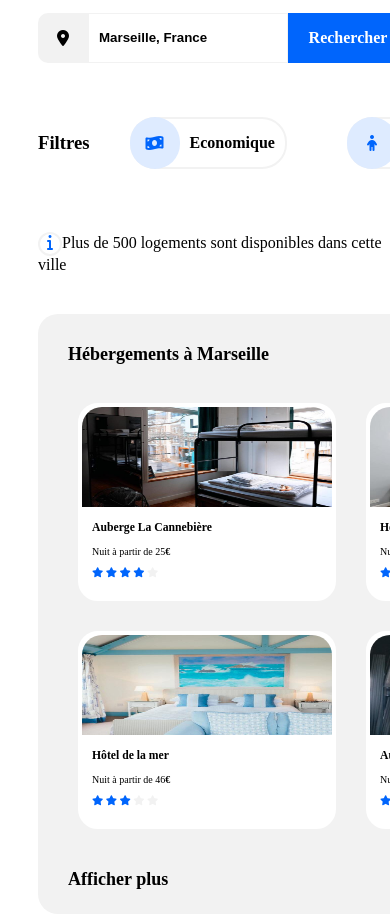
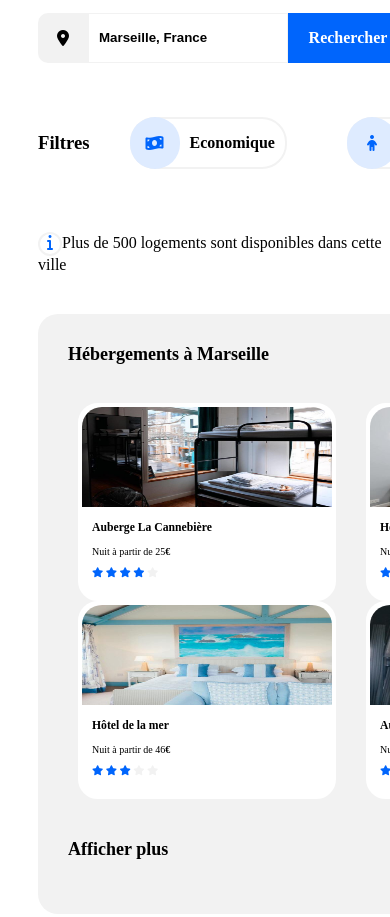
Before and after one commit to ajagen94/AjagenRamsamy_2_20082021, a plain HTML site: page index.html in a window 390 px wide. Shown: the part 183-1100 px from the top of the page. Drawn offline with Linux system fonts and the light colour scheme; a web font is replaced by a local one.

Commit message:
responsiveactualisation

```diff
--- /dev/null
+++ b/css/styleresponsive.css
@@ -0,0 +1,12 @@
+@media all and(max-width: 420px){
+    #lieu{  display:flex;
+            flex-direction: column-reverse;
+         }
+
+    #blocimg{   flex-wrap: nowrap;
+                flex-direction: column;
+            }
+
+    .plan{  flex-direction: column;
+         }
+}
--- a/css/styles.css
+++ b/css/styles.css
@@ -139,7 +139,6 @@
         #hebergement{   display:flex;
                         flex-wrap: wrap;
                         flex-direction: column;
-                        flex:2;
                         height:600px;
                         font-size:10px;
                         background-color:#fff;
@@ -158,19 +157,17 @@
                         height: 100px;
                         border-radius: 20px 20px 0px 0px;}
 
-        .blocimg1{      display: flex;
+        .blocimg{       display: flex;
+                        flex-wrap: wrap;
                         flex-direction: row;
+                        width: 865px;
                         margin-top: 20px;
                         margin-left:20px;
                         margin-right: 20px;
                         margin-bottom: 10px;
                         }
 
-        .blocimg2{      display: flex;
-                        flex-direction: row;
-                        margin: 20px 20px 10px 20px;
 
-                        }
 
         .element {      border: solid 4px white;
                         border-radius: 20px;
--- a/index.html
+++ b/index.html
@@ -3,7 +3,9 @@
 
 <head>
     <meta charset="UTF-8">
+    <meta name="viewport" content="width=device-width,initial-scale=1">
     <link rel="stylesheet" type="text/css" href="./css/styles.css">
+    <link rel="stylesheet" type="text/css" href="./css/styleresponsive.css">
     <script src="https://kit.fontawesome.com/192283f0cf.js" crossorigin="anonymous"></script>
     <title>
         Réservia
@@ -50,7 +52,7 @@
         <section id="lieu">
             <div id="hebergement">
                 <H3 class="heberge">Hébergements à Marseille</H3>
-                <div class="blocimg1">
+                <div class="blocimg">
                     <div class="element"><img src="./images/hebergements/4_small/marcus-loke-WQJvWU_HZFo-unsplash.jpg" alt="chambre cannebiere" class="imageheberge">
                     <div class="textheberge"><h3>Auberge La Cannebière</h3><p>Nuit à partir de 25<b>€</b></p>
                         <i class="fas fa-star etoilebleu"></i>
@@ -75,8 +77,7 @@
                                     <i class="fas fa-star etoilebleu"></i>
                                         <i class="fas fa-star etoilegrise"></i></div>
                     </div>
-                </div>
-                <div class="blocimg2">
+
                     <div class="element"><img src="./images/hebergements/4_small/annie-spratt-Eg1qcIitAuA-unsplash.jpg" alt="chambre mer" class="imageheberge"><br>
                         <div class="textheberge"><h3>Hôtel de la mer</h3><p>Nuit à partir de 46<b>€</b></p>
                         <i class="fas fa-star etoilebleu"></i>
```
